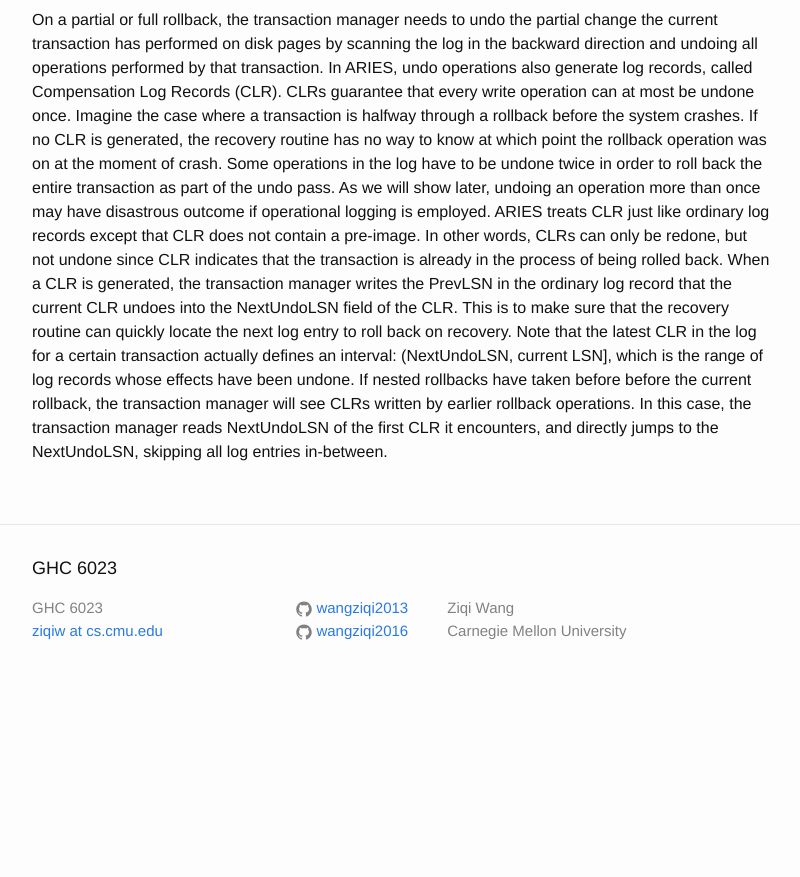
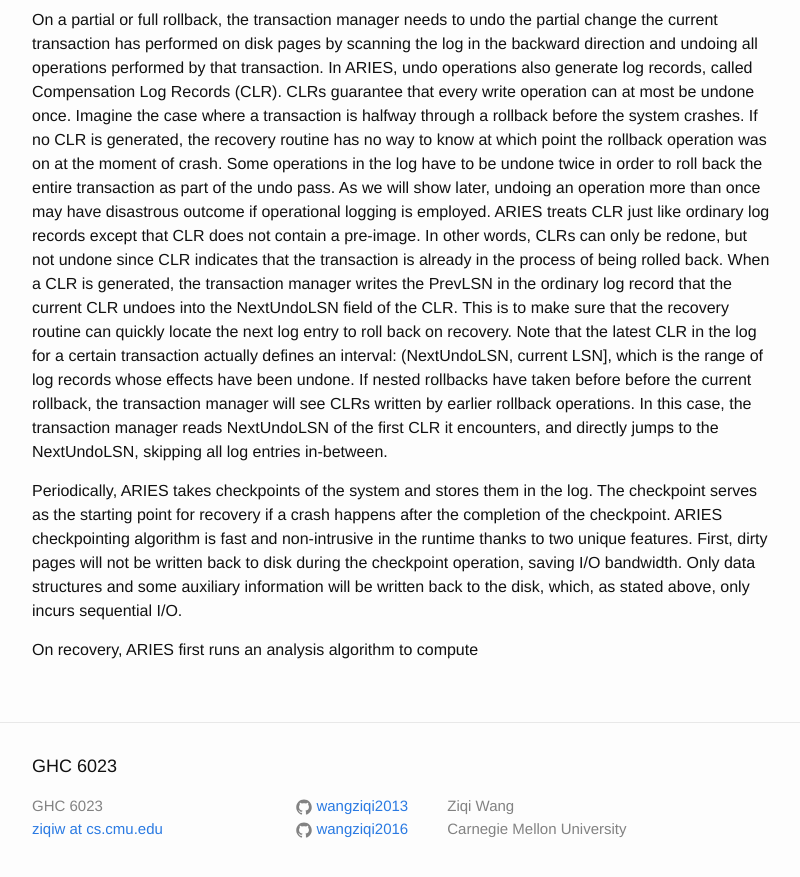
Before and after one commit to wangziqi2013/wangziqi2013.github.io, a Jekyll site: the page built from _posts/2019-01-31-aries.markdown, in a window 1280 px wide and 900 px high, scrolled down 2299 px. Shown: the top 877 px of the window, without its empty margins (238-1038 px from the left). Built offline with Jekyll 4.4.1, drawn with Linux system fonts in a browser that asks for light colours; before the commit the page ends 3001 px from its top, so only the background shows below that.

Commit message:
Working on checkpoint

```diff
--- a/_posts/2019-01-31-aries.markdown
+++ b/_posts/2019-01-31-aries.markdown
@@ -94,3 +94,11 @@ defines an interval: (NextUndoLSN, current LSN], which is the range of log recor
 rollbacks have taken before before the current rollback, the transaction manager will see CLRs written by earlier rollback
 operations. In this case, the transaction manager reads NextUndoLSN of the first CLR it encounters, and directly jumps to the
 NextUndoLSN, skipping all log entries in-between.
+
+Periodically, ARIES takes checkpoints of the system and stores them in the log. The checkpoint serves as the starting point
+for recovery if a crash happens after the completion of the checkpoint. ARIES checkpointing algorithm is fast and non-intrusive
+in the runtime thanks to two unique features. First, dirty pages will not be written back to disk during the checkpoint
+operation, saving I/O bandwidth. Only data structures and some auxiliary information will be written back to the disk,
+which, as stated above, only incurs sequential I/O.
+
+On recovery, ARIES first runs an analysis algorithm to compute
```
